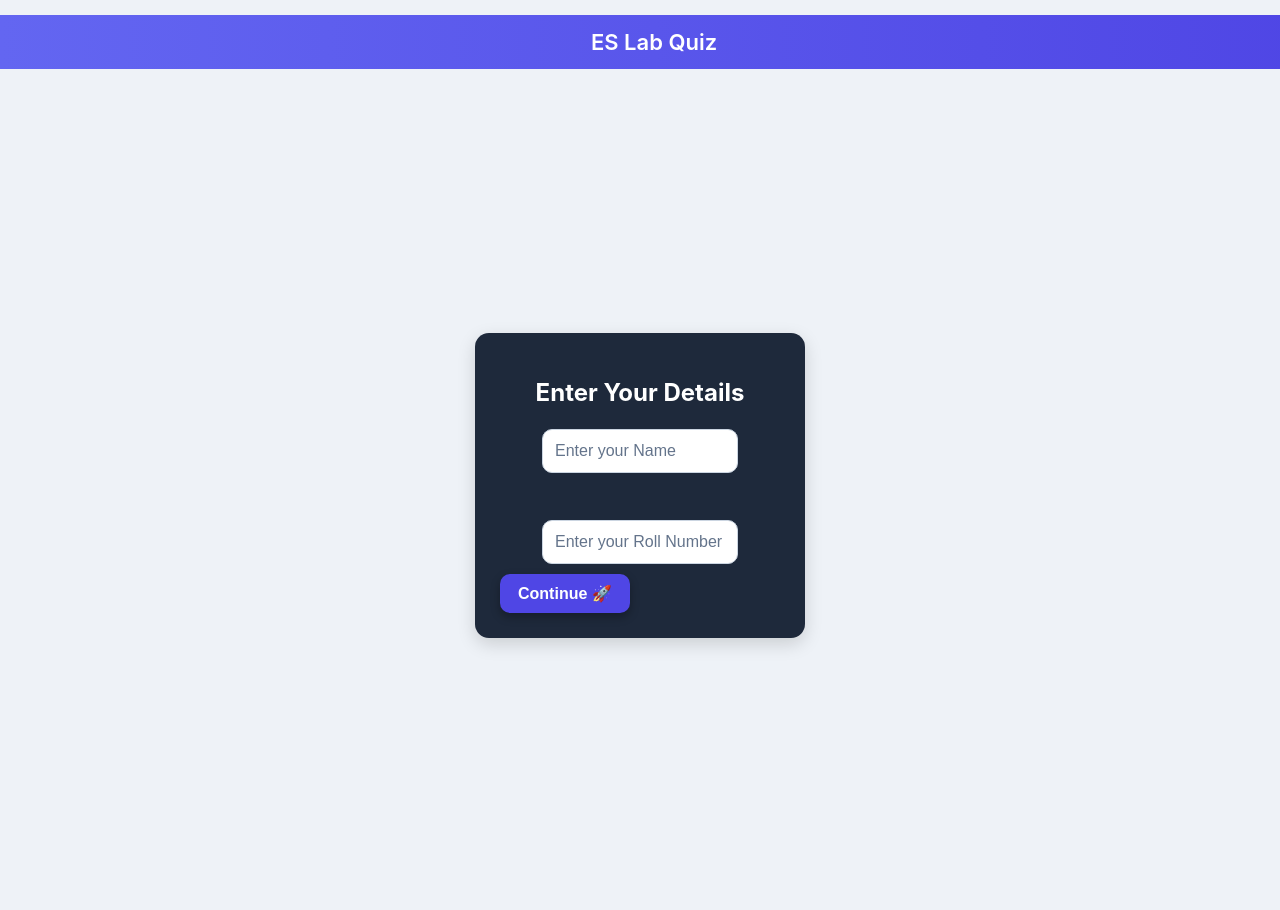
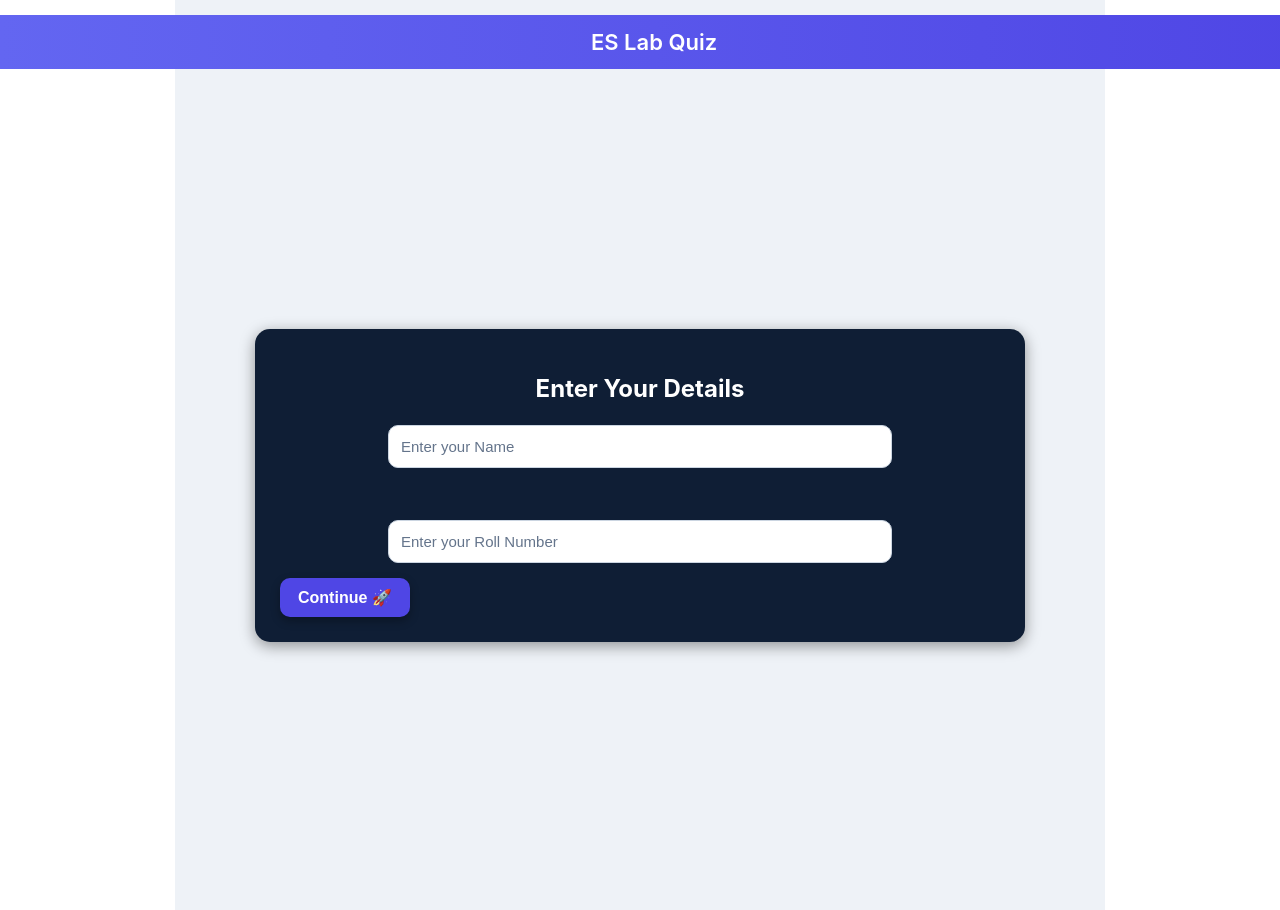
Before and after one commit to Snehajaisw/Fusion_Testing, a React (Create React App) app in the folder fusion-frontend/: page /student-assignment in a window 1280 px wide. Built offline with nearby package versions, Linux system fonts and the light colour scheme.

Commit message:
passkey feature added UI changed

```diff
--- a/fusion-frontend/src/pages/AssignmentResultTable.js
+++ b/fusion-frontend/src/pages/AssignmentResultTable.js
@@ -24,7 +24,8 @@ export default function AssignmentResultTable() {
     width: "100%",
     borderCollapse: "collapse",
     marginTop: "20px",
-            color: "white",
+    backgroundColor: "#0f1e35",   // ⭐ ADD THIS
+    color: "#ffffff",             // ⭐ FORCE WHITE
   }}
 >
           <thead>
--- a/fusion-frontend/src/pages/CreateAssignment.js
+++ b/fusion-frontend/src/pages/CreateAssignment.js
@@ -78,7 +78,7 @@ export default function CreateAssignment() {
     }
 
     try {
-      await axios.post("https://fusion-testing.onrender.com/api/assignments/create", {
+      await axios.post("https://fusion-testingphase1.onrender.com/api/assignments/create", {
         unit: Number(unit),
         title,
         description,
--- a/fusion-frontend/src/pages/PageStyles.css
+++ b/fusion-frontend/src/pages/PageStyles.css
@@ -3655,3 +3655,181 @@ select.clean-input option {
   height: 100% !important;
   min-height: 280px !important; /* adjust if needed */
 }
+
+
+
+/* ===== CREATE ASSIGNMENT FIX ===== */
+
+.learn-container {
+  align-items: stretch;   /* ⭐ IMPORTANT FIX */
+  text-align: left;       /* ⭐ FIX CENTER ISSUE */
+  max-width: 900px;
+  margin: auto;
+}
+
+/* Inputs + textarea */
+.learn-container input,
+.learn-container textarea,
+.learn-container select {
+  width: 100%;
+  padding: 12px;
+  margin-top: 8px;
+  margin-bottom: 15px;
+  border-radius: 10px;
+  border: none;
+  background: #0d1b2a;
+  color: white;
+  font-size: 15px;
+}
+
+/* Dropdown */
+.dropdown {
+  padding: 10px;
+  border-radius: 8px;
+  background: #0d1b2a;
+  color: white;
+  border: none;
+}
+
+/* Question card */
+.assignment-question {
+  background: #1b263b;
+  padding: 20px;
+  border-radius: 12px;
+  margin-bottom: 20px;
+  box-shadow: 0 4px 10px rgba(0,0,0,0.3);
+}
+
+/* Question heading */
+.assignment-question h3 {
+  color: #5bc0be;
+  margin-bottom: 10px;
+}
+
+/* Button spacing */
+.upload-btn {
+  width: 100%;
+  margin-top: 20px;
+}
+
+/* Back button fix */
+.back-btn {
+  margin-top: 20px;
+}
+
+/* ===== RESULT PAGE TEXT VISIBILITY FIX ===== */
+
+.file-card {
+  background: #1c2541 !important;
+  color: #ffffff !important;   /* ⭐ MAIN FIX */
+}
+
+/* All text inside card */
+.file-card h3 {
+  color: #5bc0be !important;
+  font-size: 18px;
+}
+
+.file-card p {
+  color: #e0e0e0 !important;
+  font-size: 15px;
+}
+
+/* Hover fix */
+.file-card:hover {
+  background: #243447 !important;
+}
+.learn-title {
+  color: #ffffff !important;
+}
+/* ===== FORCE RESULT VISIBILITY FIX ===== */
+
+.learn-container {
+  align-items: flex-start !important;
+  text-align: left !important;
+}
+
+/* CARD FIX */
+.file-card {
+  background: #1c2541 !important;
+  color: #ffffff !important;
+  opacity: 1 !important;
+}
+
+/* TEXT FIX */
+.file-card h3 {
+  color: #5bc0be !important;
+  font-size: 18px;
+  font-weight: 600;
+}
+
+.file-card {
+  background: linear-gradient(135deg, #1e293b, #0f172a);
+  color: #ffffff;
+  border-radius: 15px;
+  padding: 20px;
+  margin: 15px auto;
+  width: 80%;
+  box-shadow: 0 4px 15px rgba(0,0,0,0.4);
+  transition: 0.3s ease;
+}
+/* FORCE VISIBILITY (most important) */
+.learn-container * {
+  opacity: 1 !important;
+}
+
+/* HEADING FIX */
+.learn-title {
+  color: #ffffff !important;
+}.learn-container {
+  opacity: 1 !important;
+}
+
+.file-card {
+  background: #0f1e35 !important;
+  color: #ffffff !important;
+}
+.assignment-result-table {
+  width: 100%;
+  border-collapse: collapse;
+  margin-top: 20px;
+  background: #0f1e35;
+  color: #ffffff;
+}
+
+.assignment-result-table th {
+  background: #1f2d46;
+  color: #00d1b2;
+}
+
+.assignment-result-table td {
+  color: #ffffff;
+}
+
+.assignment-result-table tr:hover {
+  background: #152033;
+}.result-table {
+  width: 100%;
+  border-collapse: collapse;
+  margin-top: 20px;
+  background: #0f1e35;
+}
+
+.result-table th {
+  background: #1f2d46;
+  color: #00d1b2;
+  padding: 12px;
+}
+
+.result-table td {
+  color: #ffffff;
+  padding: 12px;
+}
+
+.result-table tr {
+  border-bottom: 1px solid #2c3e50;
+}
+
+.result-table tr:hover {
+  background: #152033;
+}
--- a/fusion-frontend/src/pages/StudentAssignment.js
+++ b/fusion-frontend/src/pages/StudentAssignment.js
@@ -30,7 +30,7 @@ export default function StudentAssignment() {
     const fetchAssignments = async () => {
       try {
         const res = await axios.get(
-          `https://fusion-testing.onrender.com/api/assignments/student?unit=${Number(selectedUnit)}&rollNumber=${rollNumber}`
+          `https://fusion-testingphase1.onrender.com/api/assignments/student?unit=${Number(selectedUnit)}&rollNumber=${rollNumber}`
         );
 
         setAssignments(res.data.assignments || []);
@@ -55,7 +55,7 @@ export default function StudentAssignment() {
   const handleSubmit = async () => {
     try {
       const res = await axios.post(
-        "https://fusion-testing.onrender.com/api/assignments/performance",
+        "https://fusion-testingphase1.onrender.com/api/assignments/performance",
         {
           studentName,
           rollNumber,
@@ -92,7 +92,7 @@ export default function StudentAssignment() {
 
   try {
     const res = await axios.post(
-      "https://fusion-testing.onrender.com/api/assignments/verify-passkey",
+      "https://fusion-testingphase1.onrender.com/api/assignments/verify-passkey",
       {
         assignmentId: clickedAssignment._id,
         passkey: enteredPasskey
@@ -101,7 +101,7 @@ export default function StudentAssignment() {
 
     if (res.data.success) {
       const res2 = await axios.get(
-        `https://fusion-testing.onrender.com/api/assignments/${clickedAssignment._id}`
+        `https://fusion-testingphase1.onrender.com/api/assignments/${clickedAssignment._id}`
       );
 
       setSelectedAssignment(res2.data);
@@ -127,7 +127,7 @@ export default function StudentAssignment() {
 
     try {
       const res = await axios.post(
-        "https://fusion-testing.onrender.com/api/assignments/check",
+        "https://fusion-testingphase1.onrender.com/api/assignments/check",
         {
           rollNumber,
           unit: assignment.unit,
--- a/fusion-frontend/src/pages/TeacherUnit3Assignment.js
+++ b/fusion-frontend/src/pages/TeacherUnit3Assignment.js
@@ -7,10 +7,10 @@ export default function TeacherUnit3Assignment() {
 
   return (
     <div className="teacher-dashboard">
-      <h1 className="dashboard-title">🧠 Unit 3 – Assignments</h1>
-      <p className="dashboard-subtext">
+      <h1 className="dashboard-title">ES PRACTICAL QUIZ</h1>
+      {/* <p className="dashboard-subtext">
         Create, manage, and review student performance for Unit 3 assignments.
-      </p>
+      </p> */}
 
       <div className="button-container">
         <button
--- a/fusion-frontend/src/pages/TeacherUnit3Results.js
+++ b/fusion-frontend/src/pages/TeacherUnit3Results.js
@@ -49,7 +49,7 @@ export default function TeacherUnit3Results() {
 
     XLSX.utils.book_append_sheet(workbook, worksheet, "Results");
 
-    XLSX.writeFile(workbook, "Unit_3_Assignment_Results.xlsx");
+    XLSX.writeFile(workbook, "ES_Practical_Quiz_Results.xlsx");
   };
 
   /* --------------------------------------------------
@@ -58,7 +58,7 @@ export default function TeacherUnit3Results() {
   const exportToPDF = () => {
   const doc = new jsPDF();
 
-  doc.text("Unit 3 - Assignment Results", 14, 15);
+  doc.text("ES Practical Quiz Results", 14, 15);
 
   autoTable(doc, {
     startY: 20,
@@ -77,9 +77,10 @@ export default function TeacherUnit3Results() {
   return (
   <div className="learn-container">
 
-      <div className="glass-card" style={{ padding: "25px", width: "80%", margin: "auto" }}>
-        <h1 className="dashboard-title" style={{ textAlign: "center" }}>
-          📊 Unit 3 – Assignment Results
+    <div className="glass-card" style={{ background: "#0f1e35", padding: "25px", width: "80%", margin: "auto" }}>
+
+      <h1 className="dashboard-title" style={{ textAlign: "center", color: "#fff" }}>
+        📊 ES Practical Quiz Results
       </h1>
 
       {/* Buttons */}
@@ -93,8 +94,8 @@ export default function TeacherUnit3Results() {
         </button>
       </div>
 
-        {/* Results Table */}
-        <table className="styled-table" style={{ margin: "auto" }}>
+      {/* ✅ ONLY TABLE HERE */}
+      <table className="result-table">
         <thead>
           <tr>
             <th>Name</th>
@@ -117,6 +118,7 @@ export default function TeacherUnit3Results() {
           ))}
         </tbody>
       </table>
+
     </div>
   </div>
 );
```
Also changed, not shown: 1 other file (tests, documents, lock files or other folders). Lines whose indentation alone changed are shown as unchanged.
